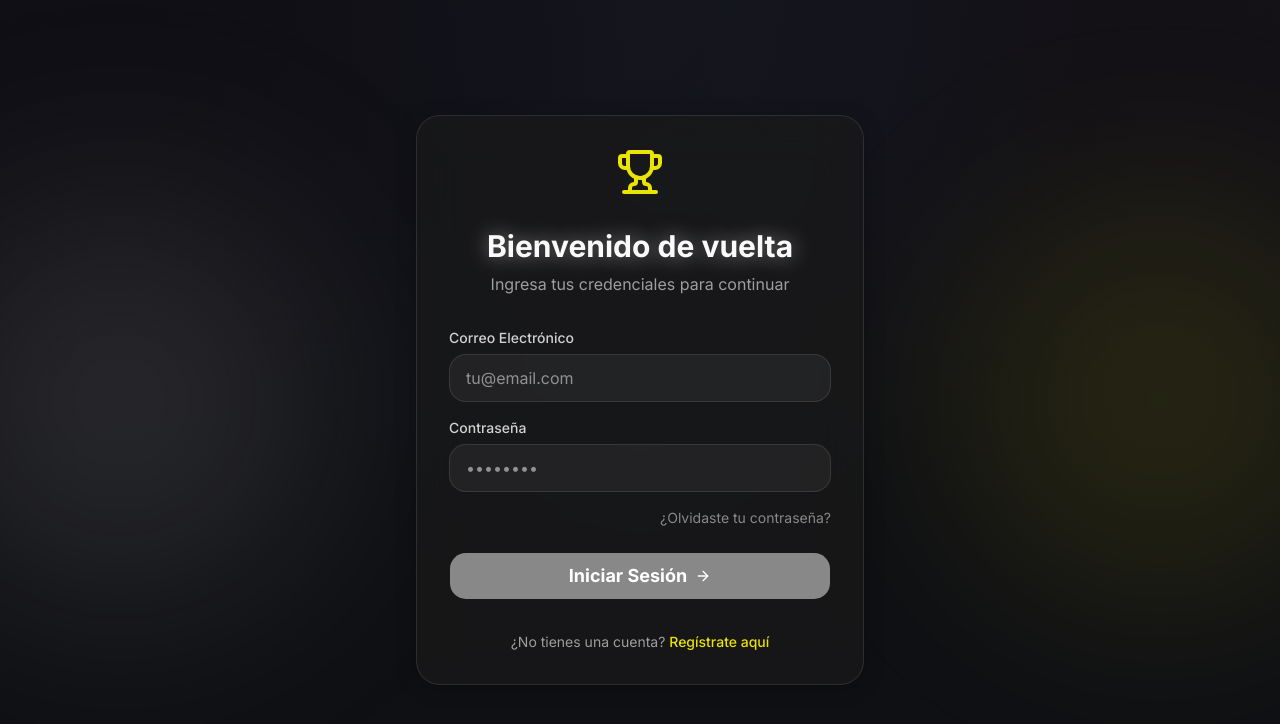
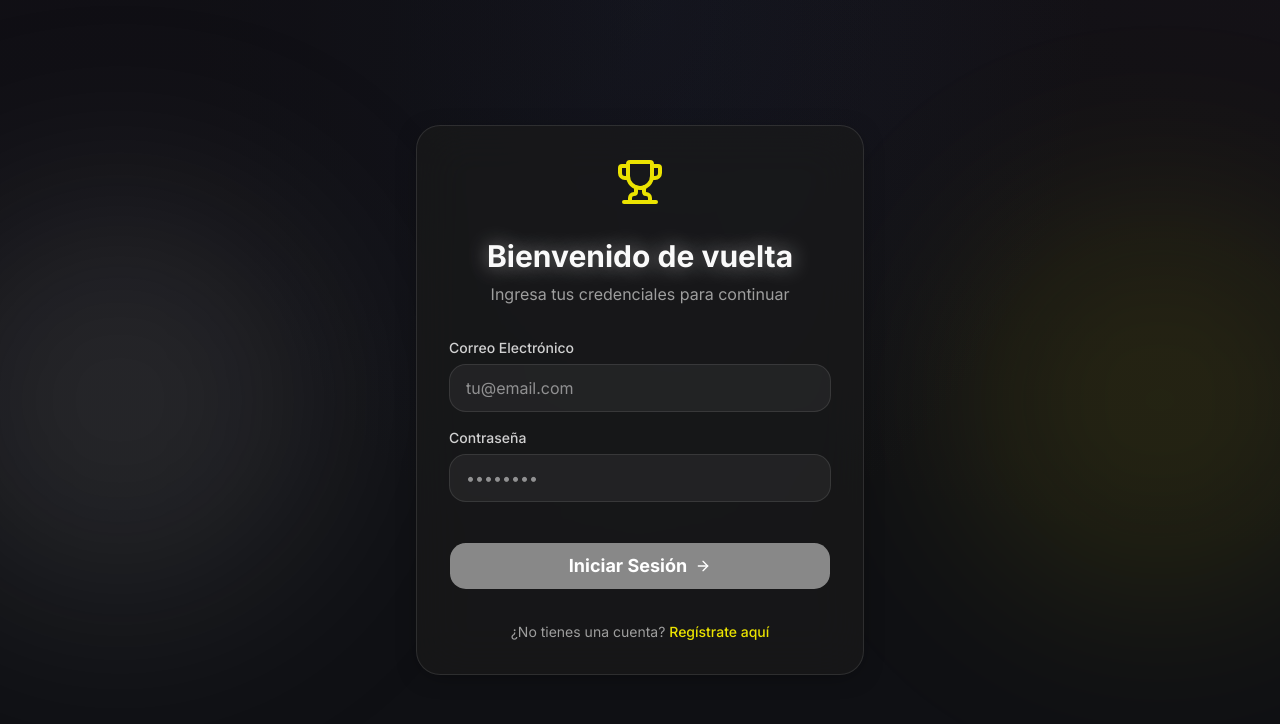
Before and after one commit to brayanxd99/polla-2026, a Next.js app: page /login in a window 1280 px wide. Shown: the top 724 px of the page. Built offline with nearby package versions, Linux system fonts and the light colour scheme.

Commit message:
style: remove forgot password link

```diff
--- a/src/app/login/page.tsx
+++ b/src/app/login/page.tsx
@@ -89,11 +89,7 @@ export default function LoginPage() {
             />
           </div>
 
-          <div className="flex justify-end pb-2">
-            <a href="#" className="text-sm text-polla-blue hover:text-polla-neon transition-colors">
-              ¿Olvidaste tu contraseña?
-            </a>
-          </div>
+          <div className="pb-2"></div>
 
           <Button
             type="submit"
```
